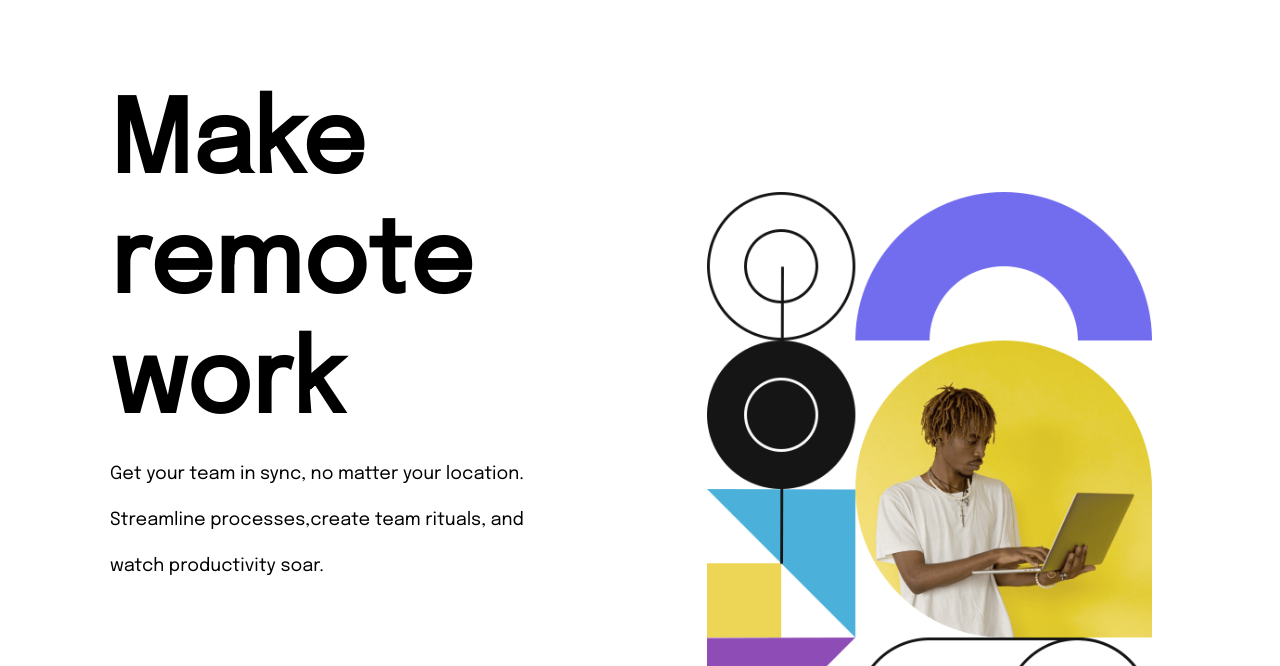
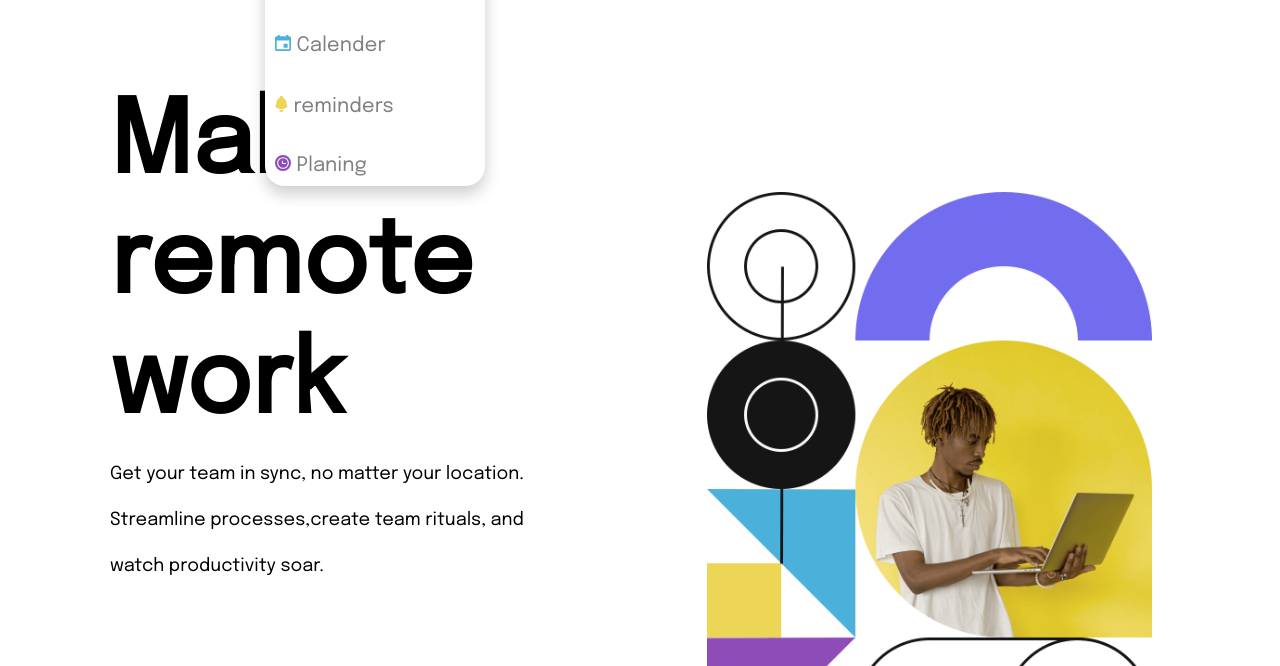
Before and after one commit to dianaleja/ejercicioWebpack, a website built with webpack: page src/index.html in a window 1280 px wide. Both pictures are taken after a click on the link "Features". Shown: the part 134-800 px from the top of the page. Built offline with nearby package versions, Linux system fonts and the light colour scheme.

Commit message:
cabios archivo  js

```diff
--- a/src/app/index.js
+++ b/src/app/index.js
@@ -1,3 +1,6 @@
 import '../index.html';
 // Importar archivo scss que genera sass
 import './styles/styles.css';
+
+// import "./index.js"
+// import "./styles/styles.css"
--- a/src/index.html
+++ b/src/index.html
@@ -77,6 +77,6 @@
     </header>
 
 
-    <script src="./app/index.js" type="module"></script>
+    <script src="../src/js/script.js" type="module"></script>
 </body>
 </html>
--- /dev/null
+++ b/src/js/script.js
@@ -0,0 +1,14 @@
+const featuresLink = document.getElementById("features-link");
+const companyLink = document.getElementById("company-link");
+
+featuresLink.addEventListener("click", () => {
+  console.log("Hiciste clic en el enlace de Features");
+  const featuresDropdown = document.querySelector(".features-dropdown");
+  featuresDropdown.classList.toggle("show-dropdown");
+});
+
+companyLink.addEventListener("click", () => {
+  console.log("Hiciste clic en el enlace de Company");
+  const companyDropdown = document.querySelector(".company-dropdown");
+  companyDropdown.classList.toggle("company-dropdown--show");
+});
```
Also changed, not shown: build/01861a1152dfab5f1070.svg (added), build/1c174ccea84ec59ff880.svg (added), build/238c231afbc7d43b81c6.svg (added), build/2ba838810f4a818ce6ac.png (added), build/2d6ffbad4108ea24377c.svg (added), build/3859368b1ba7e579d814.svg (added), build/50cc22fddeb0c072b414.png (added), build/5d90811557288f5f1bc9.js (added), build/7264cc64a81fa348da1d.svg (added), build/736eae1ff09acfe04c50.png (added), build/84eeba8f3b9a1811c1ea.svg (added), build/863803c904916606b7a1.svg (added), build/8c670cdffe9fb124c848.svg (added), build/adefc8b1bbed2ca80470.png (added), 7 more files.
